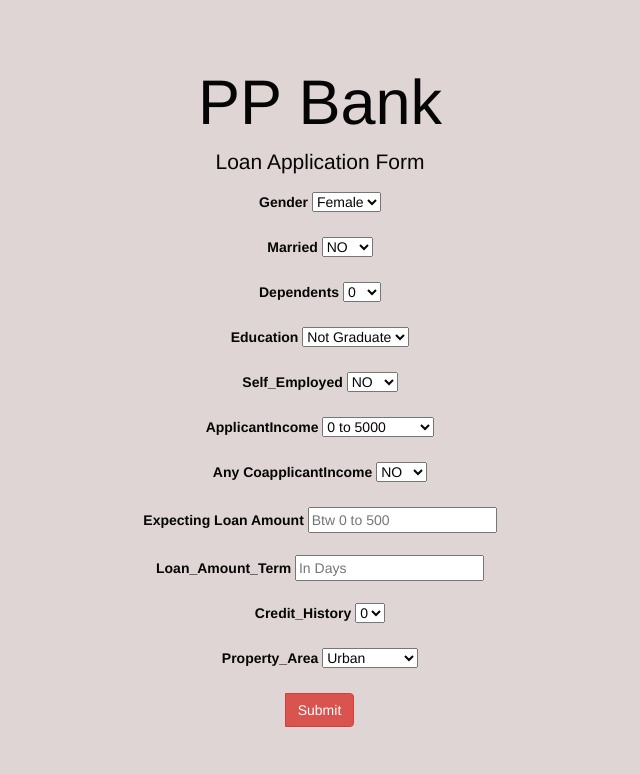
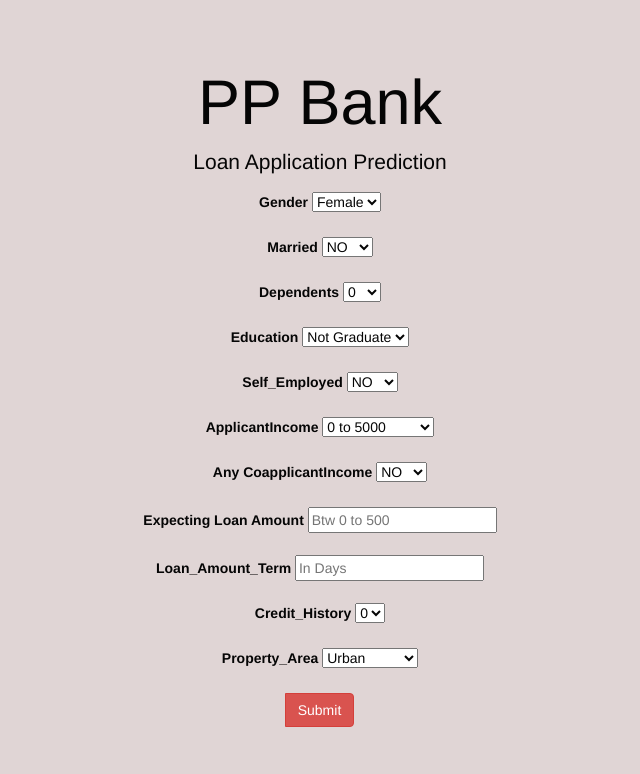
Before and after one commit to pankajpatil2001/Loan_Application_Predict, a Flask app: page / in a window 1280 px wide. Shown: the top 774 px of the page, without its empty margins (320-960 px from the left). Run offline with Flask 3, Linux system fonts and the light colour scheme; some libraries are stand-ins or nearby versions.

Commit message:
Update index.html

```diff
--- a/templates/index.html
+++ b/templates/index.html
@@ -17,7 +17,7 @@
 <body>
 <div class="jumbotron text-center">
   <h1>PP Bank</h1>
-  <p>Loan Application Form</p>
+  <p>Loan Application Prediction</p>
 <div>
 <form class = "form-inline" action="/result" method="POST">
 	<label for="Gender">Gender</label>
```
